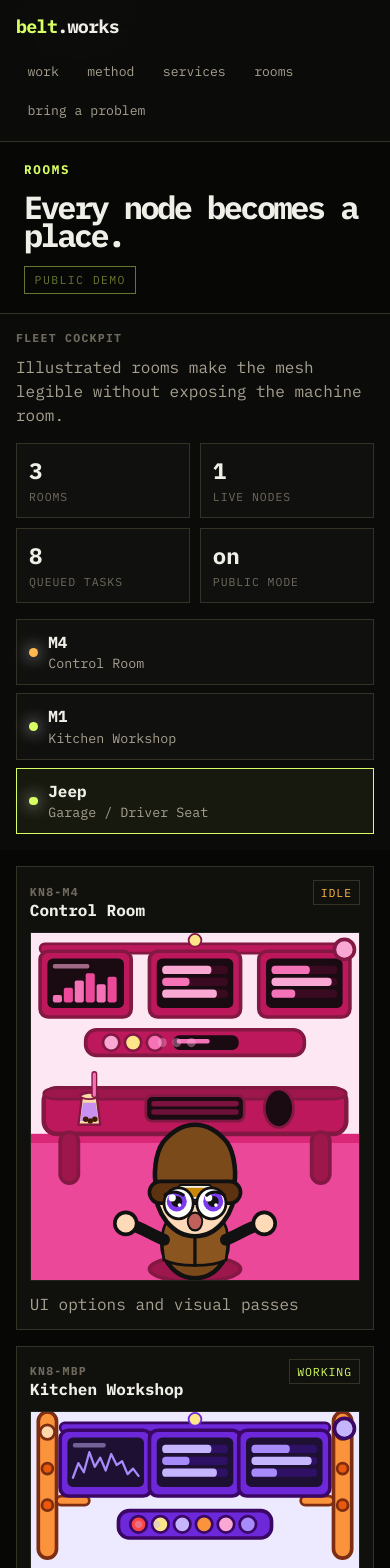
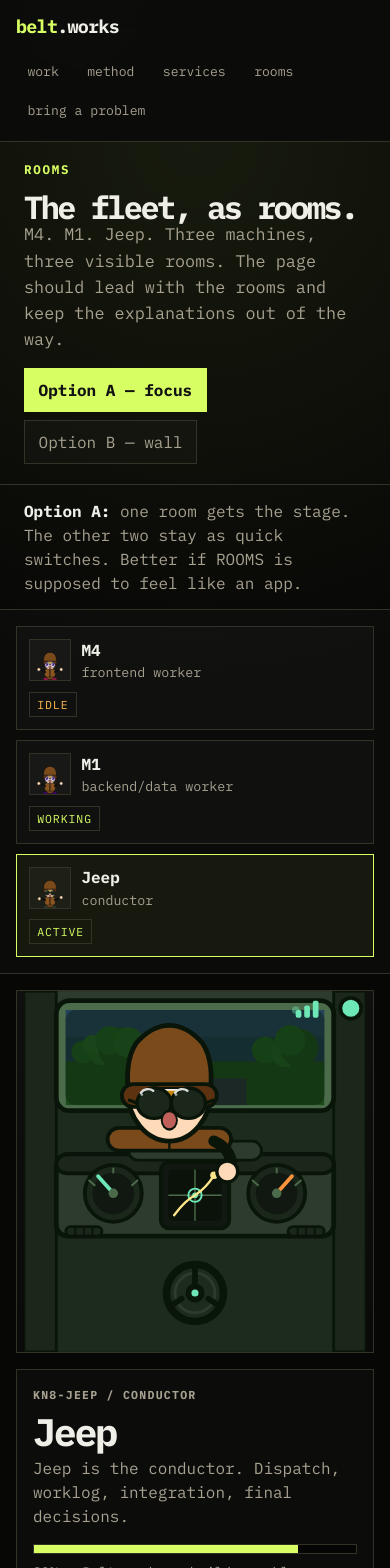
Before and after one commit to kn8-codes/belt-works, a SvelteKit app: page /rooms in a window 390 px wide. Shown: the top 1568 px of the page. Built offline with nearby package versions, Linux system fonts and the light colour scheme.

Commit message:
feat: redraft rooms layout options

```diff
--- a/src/app.css
+++ b/src/app.css
@@ -132,3 +132,52 @@ input:focus, textarea:focus { outline: 2px solid var(--accent); outline-offset:
   .rooms-sidebar, .rooms-detail { border-left: 0; border-right: 0; }
   .rooms-topbar { align-items: flex-start; flex-direction: column; }
 }
+
+.rooms-redraft { background: radial-gradient(circle at 50% 0%, rgba(215,255,99,.08), transparent 34rem), #070706; }
+.rooms-topbar.redraft { align-items: flex-end; }
+.rooms-topbar.redraft .lead { margin-bottom: 0; }
+.layout-switch { display: flex; flex-wrap: wrap; gap: .5rem; justify-content: flex-end; }
+.layout-switch button { border: 1px solid var(--line); background: rgba(255,255,255,.02); color: var(--muted); padding: .7rem .85rem; cursor: pointer; }
+.layout-switch button.active { border-color: var(--accent); color: #111; background: var(--accent); font-weight: 900; }
+.rooms-option-note { border-bottom: 1px solid var(--line); color: var(--muted); padding: .9rem 1.5rem; line-height: 1.5; }
+.rooms-option-note strong { color: var(--text); }
+.rooms-focus-layout { display: grid; grid-template-columns: 220px minmax(0, 1fr) 320px; gap: 0; min-height: 720px; }
+.rooms-node-rail, .room-side-panel { border-right: 1px solid var(--line); padding: 1rem; background: rgba(255,255,255,.015); }
+.room-side-panel { border-left: 1px solid var(--line); border-right: 0; display: grid; align-content: start; gap: 1.25rem; }
+.rooms-node-rail { display: grid; align-content: start; gap: .65rem; }
+.rooms-node-rail button { display: grid; grid-template-columns: 42px minmax(0,1fr); gap: .65rem; align-items: center; border: 1px solid var(--line); background: rgba(255,255,255,.02); color: inherit; text-align: left; padding: .75rem; cursor: pointer; }
+.rooms-node-rail button.active { border-color: var(--accent); background: rgba(215,255,99,.06); }
+.rooms-node-rail img { width: 42px; height: 42px; object-fit: contain; background: rgba(255,255,255,.03); border: 1px solid var(--line); }
+.rooms-node-rail small { display: block; color: var(--muted); margin-top: .2rem; }
+.rooms-node-rail .status { grid-column: 1 / -1; justify-self: start; }
+.room-focus-card { padding: 1rem; display: grid; grid-template-rows: minmax(0, 1fr) auto; gap: 1rem; }
+.focus-art-wrap { min-height: 420px; display: grid; place-items: center; border: 1px solid var(--line); background: linear-gradient(180deg, rgba(255,255,255,.035), rgba(255,255,255,.01)); }
+.focus-art-wrap img { width: min(720px, 96%); max-height: 620px; object-fit: contain; }
+.focus-info { border: 1px solid var(--line); padding: 1rem; background: rgba(255,255,255,.02); }
+.focus-info h2 { font-size: clamp(2.4rem, 8vw, 6rem); margin-bottom: .35rem; }
+.focus-info p { color: var(--muted); line-height: 1.5; }
+.rooms-wall-layout { display: grid; grid-template-columns: repeat(3, minmax(0, 1fr)); gap: 1rem; padding: 1rem; }
+.room-wall-card { border: 1px solid var(--line); background: #10100d; color: inherit; text-align: left; padding: 1rem; display: grid; gap: 1rem; cursor: pointer; min-height: 620px; }
+.room-wall-card.active { border-color: var(--accent); background: rgba(215,255,99,.055); }
+.room-wall-card img { width: 100%; align-self: center; border: 1px solid rgba(255,255,255,.06); background: rgba(255,255,255,.02); }
+.wall-detail-strip { margin: 0 1rem 1rem; border: 1px solid var(--line); background: rgba(255,255,255,.02); display: grid; grid-template-columns: 1.3fr 1fr .7fr; gap: 1rem; padding: 1rem; }
+.wall-detail-strip h2 { font-size: clamp(2rem, 6vw, 4rem); }
+.wall-detail-strip p { color: var(--muted); line-height: 1.5; }
+.rooms-short-brief { padding-top: 3rem; }
+.brief-list { display: grid; gap: 1rem; color: var(--muted); line-height: 1.5; }
+.rooms-stats.inline { grid-template-columns: repeat(4, minmax(0, 1fr)); margin: 0; }
+@media (max-width: 1100px) {
+  .rooms-focus-layout { grid-template-columns: 180px minmax(0, 1fr); }
+  .room-side-panel { grid-column: 1 / -1; border-left: 0; border-top: 1px solid var(--line); }
+  .rooms-wall-layout { grid-template-columns: 1fr; }
+  .room-wall-card { min-height: 0; }
+  .wall-detail-strip { grid-template-columns: 1fr; }
+}
+@media (max-width: 820px) {
+  .rooms-topbar.redraft { align-items: flex-start; }
+  .layout-switch { justify-content: flex-start; }
+  .rooms-focus-layout { grid-template-columns: 1fr; }
+  .rooms-node-rail { border-right: 0; border-bottom: 1px solid var(--line); }
+  .focus-art-wrap { min-height: 280px; }
+  .rooms-stats.inline { grid-template-columns: repeat(2, minmax(0,1fr)); }
+}
--- a/src/routes/rooms/+page.svelte
+++ b/src/routes/rooms/+page.svelte
@@ -1,7 +1,8 @@
 <script>
-  import { fleetStats, roomEvents, roomNodes, roomRules, rooms } from '$lib/content/rooms-sample.js';
+  import { fleetStats, roomNodes } from '$lib/content/rooms-sample.js';
 
   let selectedId = $state(roomNodes[2].id);
+  let layout = $state('focus');
 
   let selectedRoom = $derived(roomNodes.find((room) => room.id === selectedId) ?? roomNodes[0]);
 </script>
@@ -11,75 +12,54 @@
   <meta name="description" content="A public-safe illustrated cockpit for the belt.works agent mesh." />
 </svelte:head>
 
-<section class="rooms-shell">
-  <div class="rooms-topbar">
+<section class="rooms-shell rooms-redraft">
+  <div class="rooms-topbar redraft">
     <div>
       <p class="eyebrow">ROOMS</p>
-      <h1>Every node becomes a place.</h1>
+      <h1>The fleet, as rooms.</h1>
+      <p class="lead lede-tight">M4. M1. Jeep. Three machines, three visible rooms. The page should lead with the rooms and keep the explanations out of the way.</p>
     </div>
-    <div class="rooms-live-tag">public demo</div>
+    <div class="layout-switch" aria-label="ROOMS layout options">
+      <button class:active={layout === 'focus'} type="button" onclick={() => (layout = 'focus')}>Option A — focus</button>
+      <button class:active={layout === 'wall'} type="button" onclick={() => (layout = 'wall')}>Option B — wall</button>
+    </div>
   </div>
 
-  <div class="rooms-dashboard">
-    <aside class="rooms-sidebar" aria-label="ROOMS overview">
-      <div class="rooms-brand-block">
-        <p class="meta">fleet cockpit</p>
-        <p>Illustrated rooms make the mesh legible without exposing the machine room.</p>
+  {#if layout === 'focus'}
+    <div class="rooms-option-note">
+      <strong>Option A:</strong> one room gets the stage. The other two stay as quick switches. Better if ROOMS is supposed to feel like an app.
     </div>
 
-      <div class="rooms-stats">
-        {#each fleetStats as stat (stat.label)}
-          <div class="rooms-stat">
-            <strong>{stat.value}</strong>
-            <span>{stat.label}</span>
-          </div>
-        {/each}
-      </div>
-
-      <div class="rooms-nav-list">
+    <div class="rooms-focus-layout">
+      <aside class="rooms-node-rail" aria-label="ROOMS node selector">
         {#each roomNodes as room (room.id)}
           <button class:active={selectedId === room.id} type="button" onclick={() => (selectedId = room.id)}>
-            <span class="rooms-dot {room.tone}"></span>
+            <img src={room.character} alt="" />
             <span>
               <strong>{room.name}</strong>
-              <small>{room.room}</small>
+              <small>{room.role}</small>
             </span>
+            <span class="status" class:warn={room.tone === 'warn'}>{room.status}</span>
           </button>
         {/each}
-      </div>
       </aside>
 
-    <main class="rooms-stage" aria-label="ROOMS visual stage">
-      <div class="rooms-grid-stage">
-        {#each roomNodes as room (room.id)}
-          <button class:active={selectedId === room.id} class="illustrated-room" type="button" onclick={() => (selectedId = room.id)}>
-            <span class="room-card-head">
-              <span>
-                <span class="meta">{room.machine}</span>
-                <strong>{room.room}</strong>
-              </span>
-              <span class="status" class:warn={room.tone === 'warn'}>{room.status}</span>
-            </span>
-            <img src={room.asset} alt="{room.name} illustrated room" loading="lazy" />
-            <span class="room-task">{room.task}</span>
-          </button>
-        {/each}
+      <main class="room-focus-card" aria-label="Selected room">
+        <div class="focus-art-wrap">
+          <img src={selectedRoom.asset} alt="{selectedRoom.name} illustrated room" />
         </div>
-    </main>
-
-    <aside class="rooms-detail" aria-label="Selected room detail">
-      <div class="detail-character">
-        <img src={selectedRoom.character} alt="{selectedRoom.name} character" />
-      </div>
+        <div class="focus-info">
           <p class="meta">{selectedRoom.machine} / {selectedRoom.role}</p>
-      <h2>{selectedRoom.room}</h2>
+          <h2>{selectedRoom.name}</h2>
           <p>{selectedRoom.theme}</p>
-
           <div class="progress-wrap" aria-label="Task progress">
             <span style={`width: ${selectedRoom.progress}%`}></span>
           </div>
           <p class="form-note">{selectedRoom.progress}% — {selectedRoom.task}</p>
+        </div>
+      </main>
 
+      <aside class="room-side-panel" aria-label="Selected room work">
         <div>
           <p class="meta">Queue</p>
           <ul class="mini-list">
@@ -88,7 +68,6 @@
             {/each}
           </ul>
         </div>
-
         <div>
           <p class="meta">Recent files</p>
           <ul class="mini-list">
@@ -97,7 +76,6 @@
             {/each}
           </ul>
         </div>
-
         <div class="terminal-log">
           {#each selectedRoom.log as line (line)}
             <p>→ {line}</p>
@@ -105,66 +83,65 @@
         </div>
       </aside>
     </div>
+  {:else}
+    <div class="rooms-option-note">
+      <strong>Option B:</strong> all three rooms get equal weight. Better if this page is more public demo than operator cockpit.
+    </div>
+
+    <div class="rooms-wall-layout">
+      {#each roomNodes as room (room.id)}
+        <button class:active={selectedId === room.id} class="room-wall-card" type="button" onclick={() => (selectedId = room.id)}>
+          <span class="room-card-head">
+            <span>
+              <span class="meta">{room.machine}</span>
+              <strong>{room.name}</strong>
+            </span>
+            <span class="status" class:warn={room.tone === 'warn'}>{room.status}</span>
+          </span>
+          <img src={room.asset} alt="{room.name} illustrated room" />
+          <span class="room-task">{room.task}</span>
+        </button>
+      {/each}
+    </div>
+
+    <div class="wall-detail-strip">
+      <div>
+        <p class="meta">Selected</p>
+        <h2>{selectedRoom.name}</h2>
+        <p>{selectedRoom.theme}</p>
+      </div>
+      <div>
+        <p class="meta">Current work</p>
+        <p>{selectedRoom.task}</p>
+      </div>
+      <div>
+        <p class="meta">Progress</p>
+        <div class="progress-wrap" aria-label="Task progress">
+          <span style={`width: ${selectedRoom.progress}%`}></span>
+        </div>
+        <p class="form-note">{selectedRoom.progress}%</p>
+      </div>
+    </div>
+  {/if}
 </section>
 
-<section class="section">
-  <div class="wrap section-head">
-    <div>
-      <p class="eyebrow">Product shape</p>
-      <h2>Rooms are the interface. Cards are the receipt.</h2>
-    </div>
-    <p class="copy">The uploaded demo had the right idea: room scenes, character identity, state labels, logs, and drill-down behavior. This pass ports that shape into SvelteKit without dragging React into the stack.</p>
-  </div>
-  <div class="wrap room-grid compact">
-    {#each rooms as room (room.slug)}
-      <article class="card large room-card">
-        <div class="room-card__top">
-          <p class="meta">{room.slug}</p>
-          <span class="status">{room.status}</span>
-        </div>
-        <h3>{room.name}</h3>
-        <p>{room.purpose}</p>
-        <div>
-          <p class="meta">Visible work</p>
-          <ul class="mini-list">
-            {#each room.visibleWork as item (item)}
-              <li>{item}</li>
-            {/each}
-          </ul>
-        </div>
-        <p><strong>Next:</strong> {room.nextMove}</p>
-      </article>
-    {/each}
-  </div>
-</section>
-
-<section class="section">
+<section class="section rooms-short-brief">
   <div class="wrap grid two">
     <article class="card large">
-      <p class="eyebrow">Event ledger</p>
-      <h2>Small public record. Enough to see work moving.</h2>
+      <p class="eyebrow">What this is</p>
+      <h2>ROOMS is the public face of the mesh.</h2>
     </article>
-    <div class="ledger">
-      {#each roomEvents as event (event.time + event.room + event.event)}
-        <article class="ledger-row">
-          <p class="meta">{event.time} / {event.room}</p>
-          <p>{event.event}</p>
-        </article>
+    <div class="brief-list">
+      <p>The rooms are the point. The rest is support.</p>
+      <p>Event ledgers and public-rule blocks can come back later if they earn the space. Right now they are noise.</p>
+      <div class="rooms-stats inline">
+        {#each fleetStats as stat (stat.label)}
+          <div class="rooms-stat">
+            <strong>{stat.value}</strong>
+            <span>{stat.label}</span>
+          </div>
         {/each}
       </div>
     </div>
-</section>
-
-<section class="section">
-  <div class="wrap grid two">
-    <article class="card large">
-      <p class="eyebrow">Public rules</p>
-      <h2>Show enough to prove the method. Hide what should stay private.</h2>
-    </article>
-    <ul class="list">
-      {#each roomRules as rule (rule)}
-        <li>{rule}</li>
-      {/each}
-    </ul>
   </div>
 </section>
```
Also changed, not shown: src/lib/content/rooms-sample.js. Lines whose indentation alone changed are shown as unchanged.
